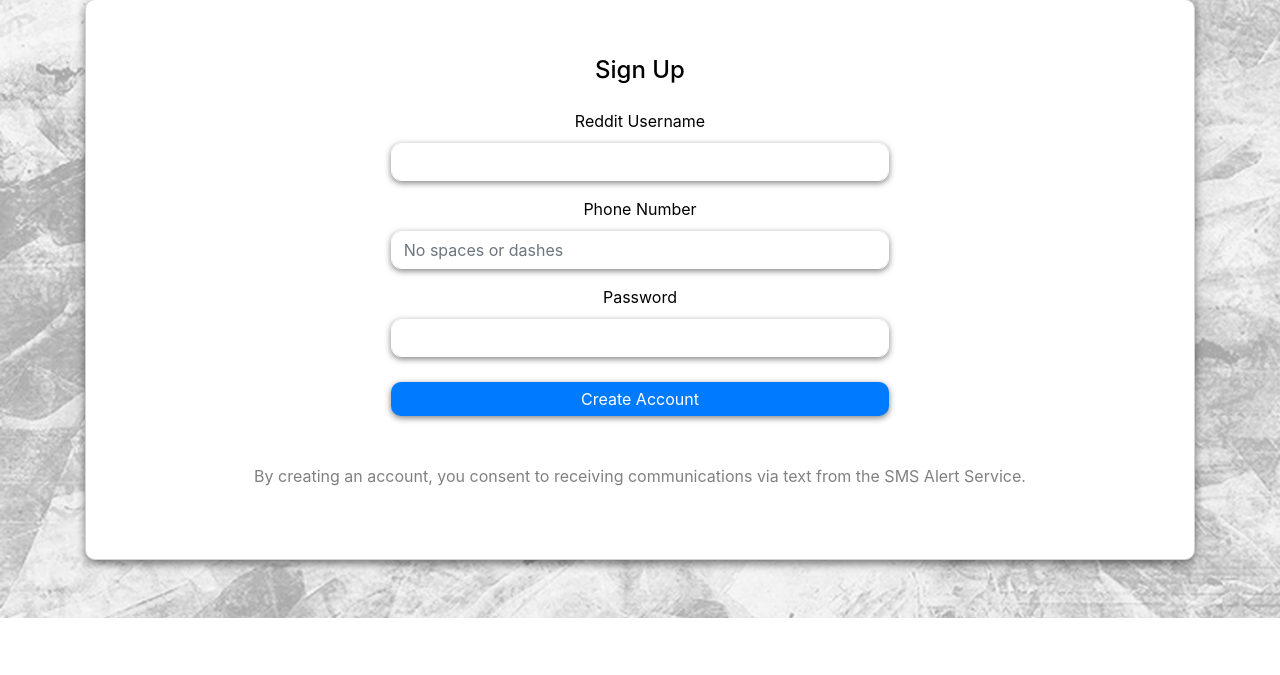
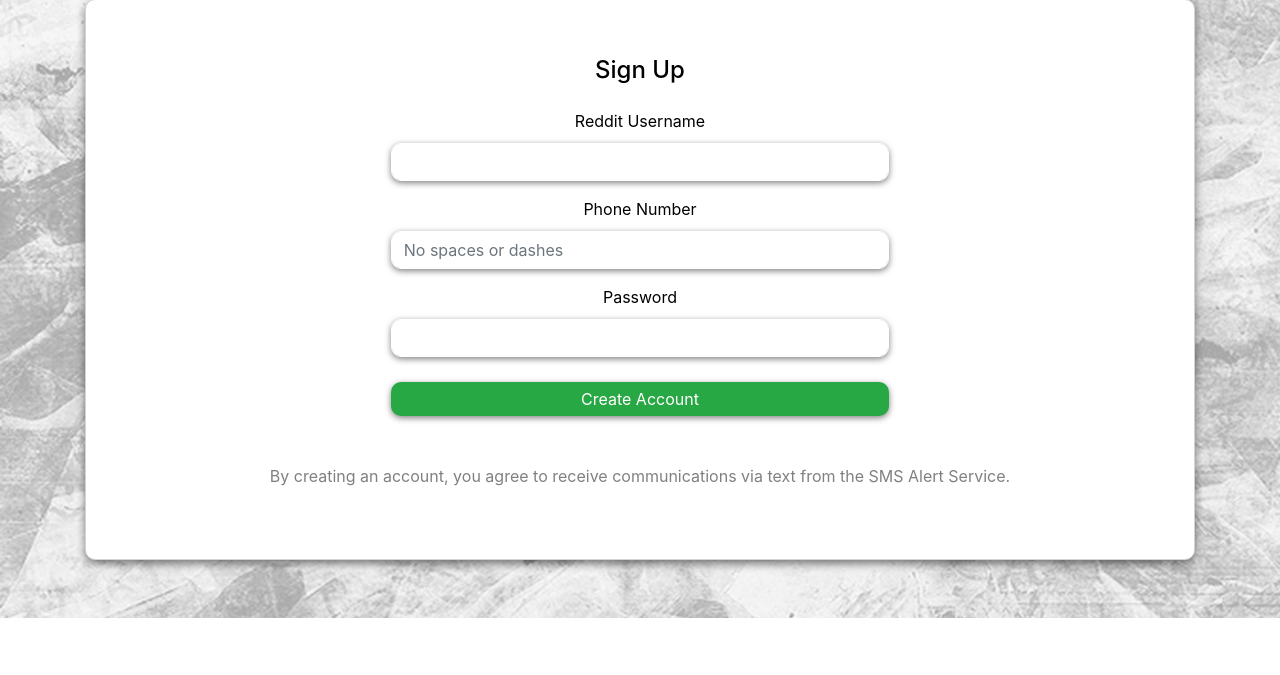
Before and after one commit to nicholas-konar/SMSAlertService, a Flask app: page /signup in a window 1280 px wide. Shown: the part 277-952 px from the top of the page. Run offline with Flask 3, Linux system fonts and the light colour scheme; parts of the project's set-up code (start-up, migrations or seed data) failed here and were passed over; some libraries are stand-ins or nearby versions.

Commit message:
add signup btn to login, create account btn to green

```diff
--- a/SMSAlertService/SMSAlertService/templates/login.html
+++ b/SMSAlertService/SMSAlertService/templates/login.html
@@ -30,6 +30,9 @@
         <form action="/account-recovery" class="mini-form" method="get">
             <input class="button btn-danger" type="submit" value="Reset Password"/>
         </form>
+        <form action="/signup" class="mini-form" method="get">
+            <input class="button btn-success" type="submit" value="Sign Up"/>
+        </form>
     </div>
 </div>
 </html>
--- a/SMSAlertService/SMSAlertService/templates/signup.html
+++ b/SMSAlertService/SMSAlertService/templates/signup.html
@@ -32,11 +32,11 @@
                        type="tel">
                 <label for="InputPassword">Password</label>
                 <input class="form-control input" id="InputPassword" name="password" type="password">
-                <button class="button btn-primary" type="submit">Create Account</button>
+                <button class="button btn-success" type="submit">Create Account</button>
             </div>
         </form>
         <br/><br/>
-        <p style="color: grey;">By creating an account, you consent to receiving communications via text from the SMS Alert Service.</p>
+        <p style="color: grey;">By creating an account, you agree to receive communications via text from the SMS Alert Service.</p>
     </div>
 </div>
 </html>
```
